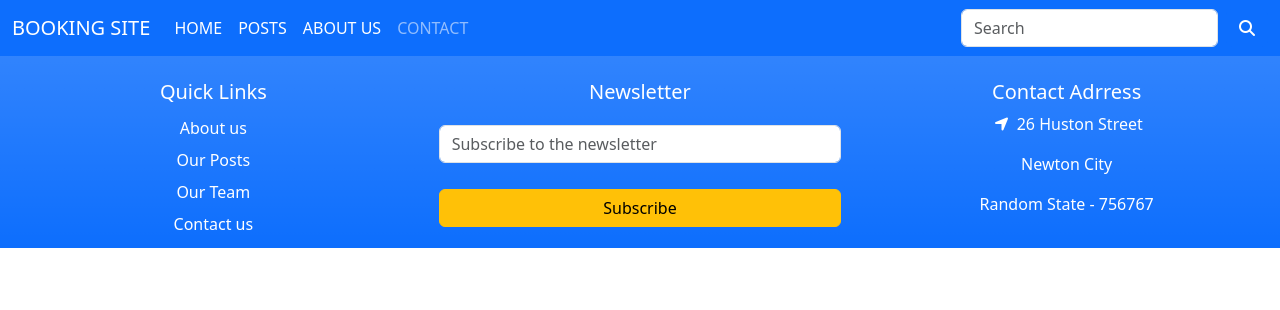
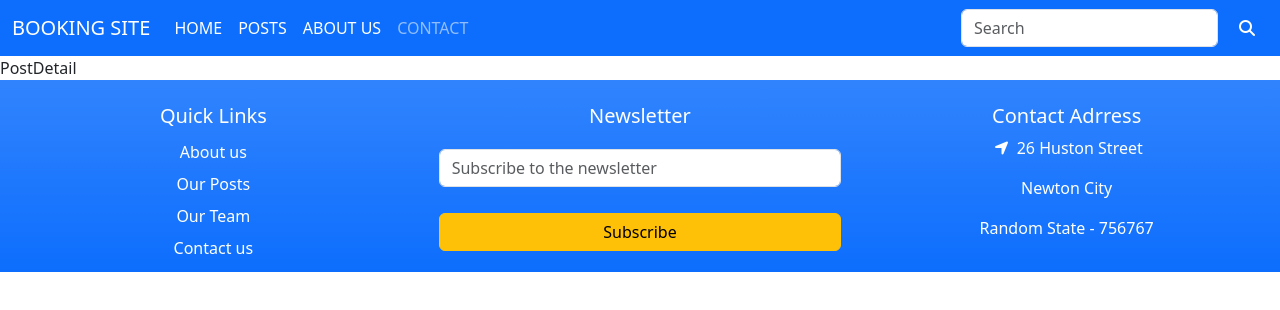
Before and after one commit to martin-creator/react_restapi, a React (Vite) app: page /posts/1 in a window 1280 px wide. Shown: the top 310 px of the page. Built offline with nearby package versions, Linux system fonts and the light colour scheme.

Commit message:
Created post detail page

```diff
--- a/src/App.jsx
+++ b/src/App.jsx
@@ -5,6 +5,7 @@ import Contact from './screens/Contact'
 import Home from './screens/Home'
 import Footer from './components/Footer'
 import AllPosts from './screens/AllPosts'
+import PostDetail from './screens/PostDetail'
 import {BrowserRouter as Router, Routes, Route} from 'react-router-dom'
 
 function App() {
@@ -18,6 +19,7 @@ function App() {
         <Route exact path="/about" element={<About />} />
         <Route exact path="/contact" element={<Contact />} />
         <Route exact path="/posts" element={<AllPosts />} />
+        <Route exact path="/posts/:id" element={<PostDetail />} />
       </Routes>
       <Footer />
     </div>
--- a/src/screens/AllPosts.jsx
+++ b/src/screens/AllPosts.jsx
@@ -1,6 +1,7 @@
 import React from "react";
 import { useState, useEffect } from "react";
 import { API_BASE_URL } from "../config/constant";
+import { Link } from "react-router-dom";
 
 function AllPosts() {
   const [posts, setPosts] = useState([]); // store all posts
@@ -56,9 +57,9 @@ function AllPosts() {
                  {post.body}
                 </p>
                 <div className="d-grid">
-                  <a href="#" className="btn btn-warning">
+                  <Link href="#" className="btn btn-warning">
                     Read More
-                  </a>
+                  </Link>
                 </div>
               </div>
             </div>
--- /dev/null
+++ b/src/screens/PostDetail.jsx
@@ -0,0 +1,9 @@
+import React from 'react'
+
+function PostDetail() {
+  return (
+    <div>PostDetail</div>
+  )
+}
+
+export default PostDetail
```
